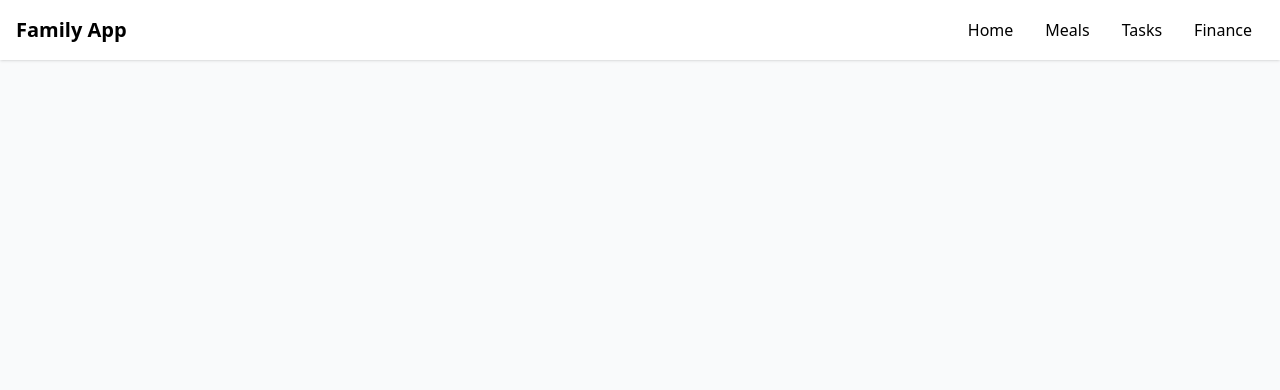
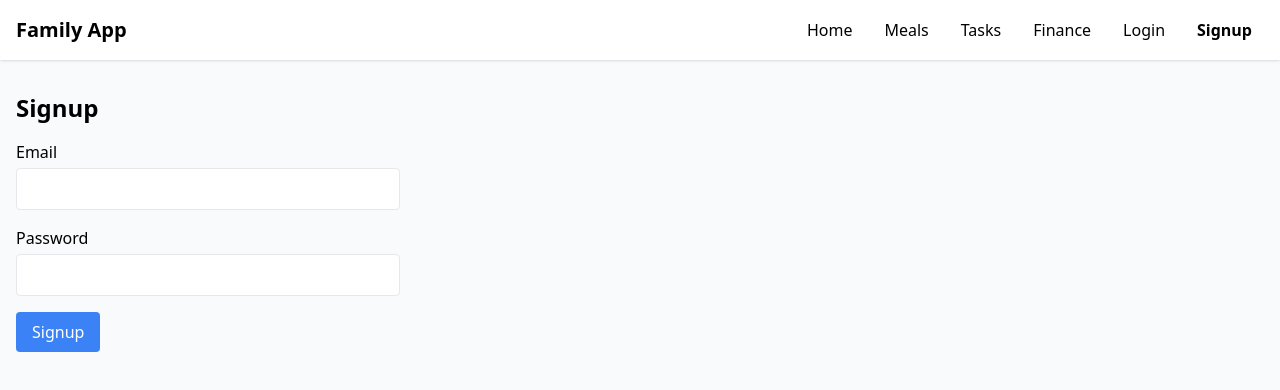
Before and after one commit to KludgeWebInnovation/familyapp, a React (Vite) app in the folder frontend/: page /signup in a window 1280 px wide. Shown: the top 390 px of the page. Built offline with nearby package versions, Linux system fonts and the light colour scheme; the HTML template or start-up script is replaced by a standard one.

Commit message:
Add login and signup pages

```diff
--- a/frontend/src/App.jsx
+++ b/frontend/src/App.jsx
@@ -5,6 +5,8 @@ import Home from './pages/Home';
 import Meals from './pages/Meals';
 import Tasks from './pages/Tasks';
 import Finance from './pages/Finance';
+import Login from './pages/Login';
+import Signup from './pages/Signup';
 
 function App() {
   return (
@@ -16,6 +18,8 @@ function App() {
           <Route path="/meals" element={<Meals />} />
           <Route path="/tasks" element={<Tasks />} />
           <Route path="/finance" element={<Finance />} />
+          <Route path="/login" element={<Login />} />
+          <Route path="/signup" element={<Signup />} />
         </Routes>
       </main>
     </div>
--- a/frontend/src/components/Navbar.jsx
+++ b/frontend/src/components/Navbar.jsx
@@ -14,6 +14,8 @@ function Navbar() {
           <NavLink to="/meals" className={({ isActive }) => `${linkClass} ${isActive ? 'font-semibold' : ''}`}>Meals</NavLink>
           <NavLink to="/tasks" className={({ isActive }) => `${linkClass} ${isActive ? 'font-semibold' : ''}`}>Tasks</NavLink>
           <NavLink to="/finance" className={({ isActive }) => `${linkClass} ${isActive ? 'font-semibold' : ''}`}>Finance</NavLink>
+          <NavLink to="/login" className={({ isActive }) => `${linkClass} ${isActive ? 'font-semibold' : ''}`}>Login</NavLink>
+          <NavLink to="/signup" className={({ isActive }) => `${linkClass} ${isActive ? 'font-semibold' : ''}`}>Signup</NavLink>
         </div>
       </div>
     </nav>
--- /dev/null
+++ b/frontend/src/pages/Login.jsx
@@ -0,0 +1,57 @@
+import React, { useState } from 'react';
+
+function Login() {
+  const [email, setEmail] = useState('');
+  const [password, setPassword] = useState('');
+  const [error, setError] = useState('');
+  const [success, setSuccess] = useState('');
+
+  const handleSubmit = (e) => {
+    e.preventDefault();
+    setError('');
+    setSuccess('');
+
+    if (!email || !password) {
+      setError('Please fill in all fields.');
+      return;
+    }
+
+    // Authentication logic will be added later
+    setSuccess('Form submitted successfully!');
+  };
+
+  return (
+    <section>
+      <h2 className="text-2xl font-semibold mb-4">Login</h2>
+      <form onSubmit={handleSubmit} className="space-y-4 max-w-sm">
+        <div>
+          <label className="block mb-1" htmlFor="login-email">Email</label>
+          <input
+            id="login-email"
+            type="email"
+            className="w-full px-3 py-2 border rounded"
+            value={email}
+            onChange={(e) => setEmail(e.target.value)}
+          />
+        </div>
+        <div>
+          <label className="block mb-1" htmlFor="login-password">Password</label>
+          <input
+            id="login-password"
+            type="password"
+            className="w-full px-3 py-2 border rounded"
+            value={password}
+            onChange={(e) => setPassword(e.target.value)}
+          />
+        </div>
+        <button type="submit" className="px-4 py-2 bg-blue-500 text-white rounded hover:bg-blue-600">
+          Login
+        </button>
+      </form>
+      {error && <p className="mt-2 text-red-600">{error}</p>}
+      {success && <p className="mt-2 text-green-600">{success}</p>}
+    </section>
+  );
+}
+
+export default Login;
--- /dev/null
+++ b/frontend/src/pages/Signup.jsx
@@ -0,0 +1,57 @@
+import React, { useState } from 'react';
+
+function Signup() {
+  const [email, setEmail] = useState('');
+  const [password, setPassword] = useState('');
+  const [error, setError] = useState('');
+  const [success, setSuccess] = useState('');
+
+  const handleSubmit = (e) => {
+    e.preventDefault();
+    setError('');
+    setSuccess('');
+
+    if (!email || !password) {
+      setError('Please fill in all fields.');
+      return;
+    }
+
+    // Registration logic will be added later
+    setSuccess('Form submitted successfully!');
+  };
+
+  return (
+    <section>
+      <h2 className="text-2xl font-semibold mb-4">Signup</h2>
+      <form onSubmit={handleSubmit} className="space-y-4 max-w-sm">
+        <div>
+          <label className="block mb-1" htmlFor="signup-email">Email</label>
+          <input
+            id="signup-email"
+            type="email"
+            className="w-full px-3 py-2 border rounded"
+            value={email}
+            onChange={(e) => setEmail(e.target.value)}
+          />
+        </div>
+        <div>
+          <label className="block mb-1" htmlFor="signup-password">Password</label>
+          <input
+            id="signup-password"
+            type="password"
+            className="w-full px-3 py-2 border rounded"
+            value={password}
+            onChange={(e) => setPassword(e.target.value)}
+          />
+        </div>
+        <button type="submit" className="px-4 py-2 bg-blue-500 text-white rounded hover:bg-blue-600">
+          Signup
+        </button>
+      </form>
+      {error && <p className="mt-2 text-red-600">{error}</p>}
+      {success && <p className="mt-2 text-green-600">{success}</p>}
+    </section>
+  );
+}
+
+export default Signup;
```
